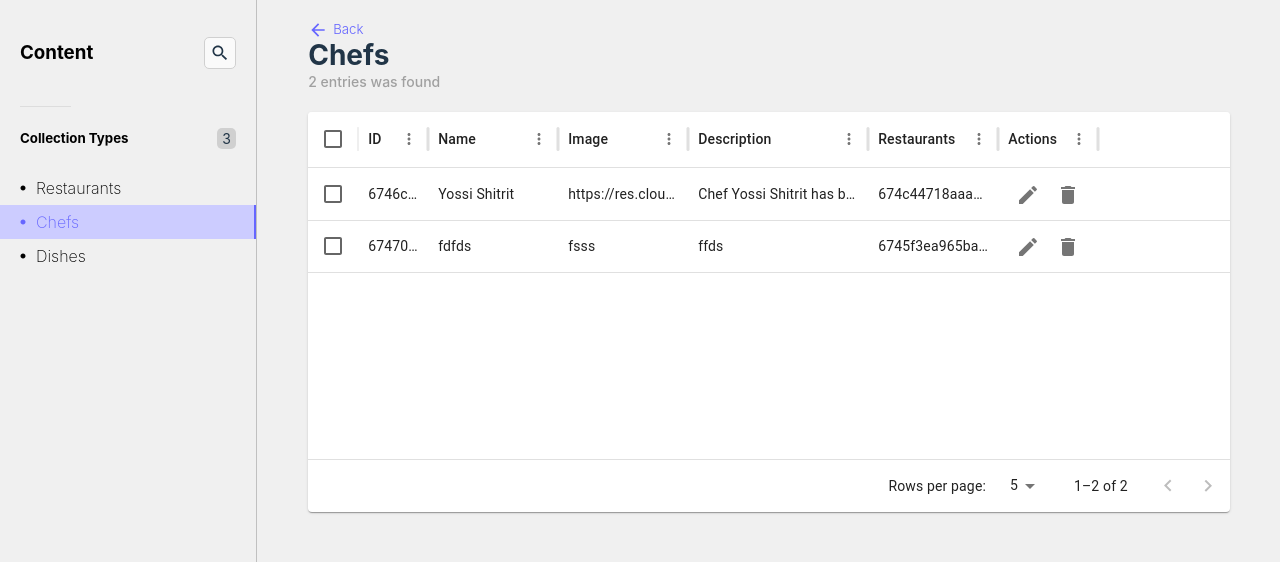
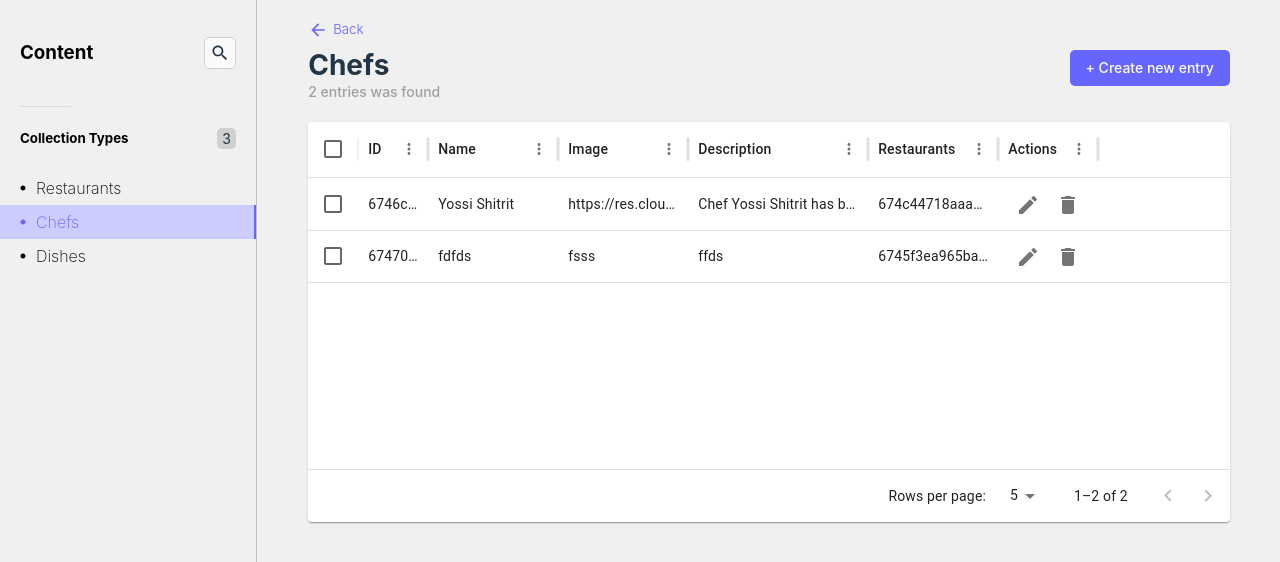
Before and after one commit to Hagai-Hen/Epicure-Admin-Page, a React (Vite) app: page /chefs in a window 1280 px wide. Shown: the top 562 px of the page. Built offline with nearby package versions, Linux system fonts and the light colour scheme.

Commit message:
add create button to dashboard header

```diff
--- a/src/components/Dashboard/Dashboard.tsx
+++ b/src/components/Dashboard/Dashboard.tsx
@@ -2,10 +2,13 @@ import {
   DashboardBackContainer,
   DashboardBackIcon,
   DashboardContainer,
+  DashboardCreateButton,
   DashboardHeaderBack,
   DashboardHeaderContainer,
   DashboardHeaderEntries,
   DashboardHeaderTitle,
+  DashboardLeftHeader,
+  DashboardRightHeader,
 } from "./styles";
 import { useState, useEffect } from "react";
 import { DataGrid } from "@mui/x-data-grid";
@@ -128,6 +131,7 @@ export const Dashboard = ({
     <>
       <DashboardContainer>
         <DashboardHeaderContainer>
+          <DashboardLeftHeader>
           <DashboardBackContainer onClick={handleBackClick}>
             <DashboardBackIcon />
             <DashboardHeaderBack>{DASHBOARD.HEADER.BACK}</DashboardHeaderBack>
@@ -138,6 +142,10 @@ export const Dashboard = ({
           <DashboardHeaderEntries>
             {data.length} {DASHBOARD.HEADER.ENTRIES}
           </DashboardHeaderEntries>
+          </DashboardLeftHeader>
+          <DashboardRightHeader>
+            <DashboardCreateButton>{DASHBOARD.HEADER.CREATE_BUTTON}</DashboardCreateButton>
+          </DashboardRightHeader>
         </DashboardHeaderContainer>
         <Paper sx={{ height: "50%", width: "90%" }}>
           <DataGrid
--- a/src/components/Dashboard/styles.ts
+++ b/src/components/Dashboard/styles.ts
@@ -15,6 +15,8 @@ export const DashboardContainer = styled.div`
 export const DashboardHeaderContainer = styled.div`
   margin-top: 20px;
   width: 90%;
+  display: flex;
+  justify-content: space-between;
 `;
 
 export const DashboardBackIcon = styled(ArrowBackIcon)`
@@ -36,6 +38,7 @@ export const DashboardBackContainer = styled.div`
     cursor: pointer;
   }
   color: ${colors.borderButtonColor};
+  margin-bottom: 10px;
 `;
 
 export const DashboardHeaderTitle = styled.h1`
@@ -49,5 +52,24 @@ export const DashboardHeaderEntries = styled.h4`
   font-size: ${FONT_SIZE.SML};
   font-weight: 500;
   color: ${colors.entriesColor};
+`;
 
+export const DashboardLeftHeader = styled.div`
+  display: flex;
+  flex-direction: column;
 `;
+
+export const DashboardRightHeader = styled.div`
+  display: flex;
+`;
+
+export const DashboardCreateButton = styled.button`
+  background-color: ${colors.borderButtonColor};
+  margin: 0;
+  margin-top: 30px;
+  padding: 5px 15px;
+  height: 35%;
+  color: ${colors.white};
+  font-size: ${FONT_SIZE.SML};
+  border-radius: 5px;
+`;
--- a/src/components/SideBar/SideBar.tsx
+++ b/src/components/SideBar/SideBar.tsx
@@ -11,7 +11,7 @@ import {
   HeaderText,
   Divider,
 } from "./styles";
-import { useEffect, useState } from "react";
+import { useEffect } from "react";
 import { SIDE_BAR } from "../../resources/content";
 import { useNavigate } from "react-router-dom";
 
--- a/src/constants/colors.ts
+++ b/src/constants/colors.ts
@@ -7,5 +7,6 @@ export const colors = {
     borderButtonColor: '#6666ff',
     hoverButtonColor: '#fafafa',
     searchBackground: '#fafafa',
-    entriesColor:'#a0a0a0'
+    entriesColor:'#a0a0a0',
+    white: '#ffffff'
 };
--- a/src/resources/content.ts
+++ b/src/resources/content.ts
@@ -19,6 +19,7 @@ export const DASHBOARD = {
     },
     HEADER: {
         BACK: 'Back',
-        ENTRIES: 'entries was found'
-    }
+        ENTRIES: 'entries was found',
+        CREATE_BUTTON: ' + Create new entry',
+    },
 }
```
